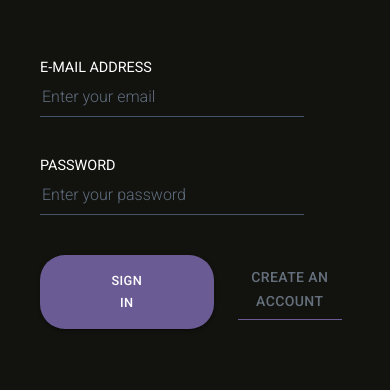
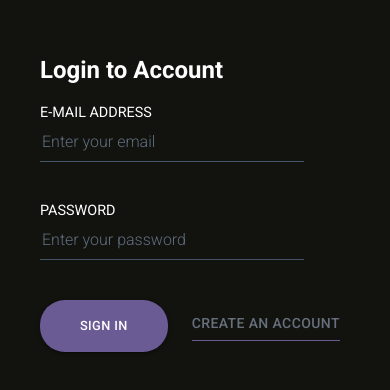
Before and after one commit to jherry50/NewsApp, a React (Create React App) app: page /signin in a window 390 px wide. Shown: the part 208-598 px from the top of the page. Built offline with nearby package versions, Linux system fonts and the light colour scheme.

Commit message:
fix cors error

```diff
--- a/src/App.css
+++ b/src/App.css
@@ -203,4 +203,14 @@ a.headLink{
   .appForm {
     width: 100%;
   }
+  .formFieldButton {
+    background-color: #6b5b95 !important;
+    color: white !important;
+    border: none !important;
+    outline: none !important;
+    border-radius: 25px !important;
+    padding: 15px 40px !important;
+    font-size: 0.8em !important;
+    font-weight: 500 !important;
+  }
 }
--- a/src/components/header.js
+++ b/src/components/header.js
@@ -10,7 +10,7 @@ const Header = (props) =>{
         let getAuth = localStorage.getItem("authUser");
         if(getAuth){
             localStorage.removeItem("authUser");
-            history.push("/");
+            history.push("/signin");
         }
     }
     return(
--- a/src/pages/news.js
+++ b/src/pages/news.js
@@ -51,7 +51,7 @@ const News =()=>{
     const [cardData, setCardData] = useState([]);
 
     useEffect(()=>{
-        axios.get('https://newsapi.org/v2/everything?q=keyword&apiKey=eb27ad15bfda4460bb83113c1df0c449')
+        axios.get('http://anyorigin.com/go?url=https://newsapi.org/v2/everything?q=keyword&apiKey=eb27ad15bfda4460bb83113c1df0c449')
             .then(function (response) {
                 // handle success
                 console.log(response);
--- a/src/pages/signin.js
+++ b/src/pages/signin.js
@@ -62,6 +62,7 @@ const SignIn =()=>{
             </div>
             <div className="appForm">
                 <div className="formCenter">
+                    <h2 style={{color: "#fff"}}>Login to Account</h2>
                     <form className="formFields" autoComplete="off">
                         <div className="formField">
                             <label className="formFieldLabel" htmlFor="email">
```
